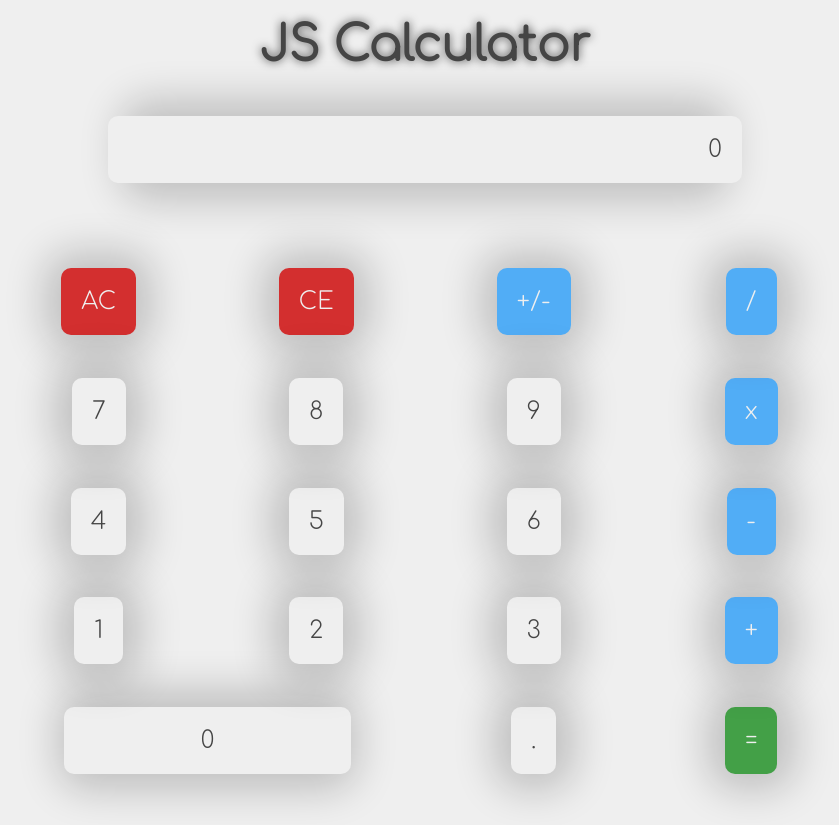
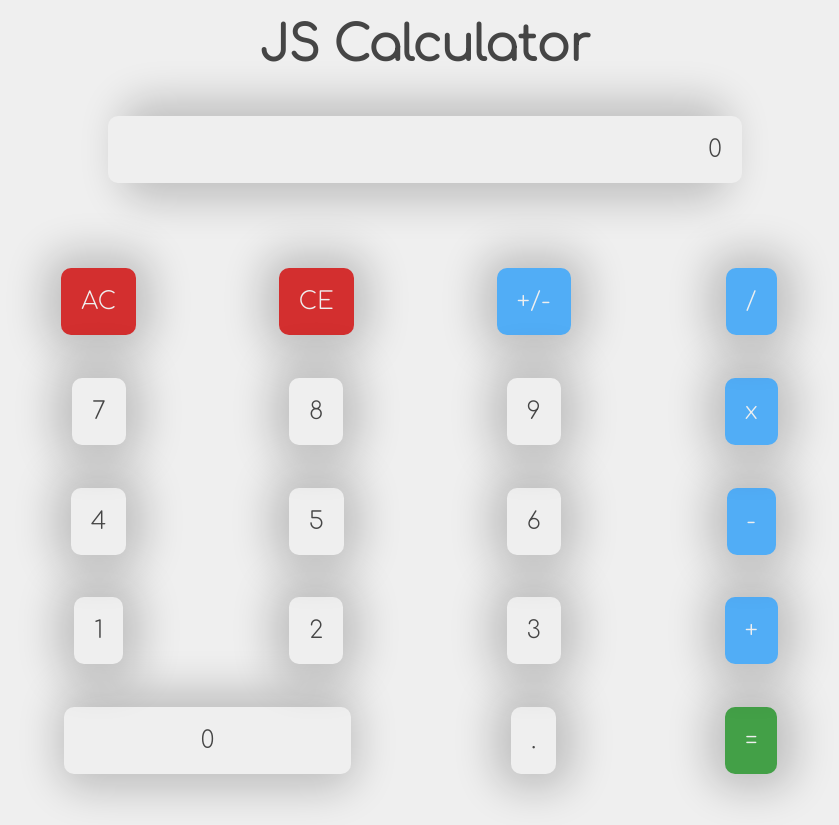
Before and after one commit to icomad/FreeCodeCamp-JSCalculator, a React (Create React App) app: page / in a window 1280 px wide. Shown: the whole page, without its empty margins (215-1054 px from the left). Built offline with nearby package versions, Linux system fonts and the light colour scheme.

Commit message:
fixed initialization after equals

```diff
--- a/src/components/App.js
+++ b/src/components/App.js
@@ -10,8 +10,8 @@ class App extends Component {
     super(props);
 
     this.state = {
-      mForce: 15,
-      rForce: 15,
+      mForce: 10,
+      rForce: 10,
       parallax: {
         top: 'inherit',
         left: 'inherit',
@@ -205,7 +205,7 @@ class App extends Component {
 
     prevValue = history.slice(-3)[0];
     displayVal = currentValue;
-    this.setState({ history, currentValue, displayVal, prevValue });
+    this.setState({ history, currentValue, displayVal, prevValue, currentOp });
 
   }
 
--- a/src/styles/_index.scss
+++ b/src/styles/_index.scss
@@ -31,8 +31,7 @@ header{
   align-items: center;
   margin-top: 25px;
   h1{
-  text-shadow: 0px 0px 10px rgba(0,0,0,.7);
-  transform: translateZ(25px);
+  transform: translateZ(55px);
   }
 }
 
```
Also changed, not shown: public/cursor.svg (deleted), public/hover.svg (deleted).
